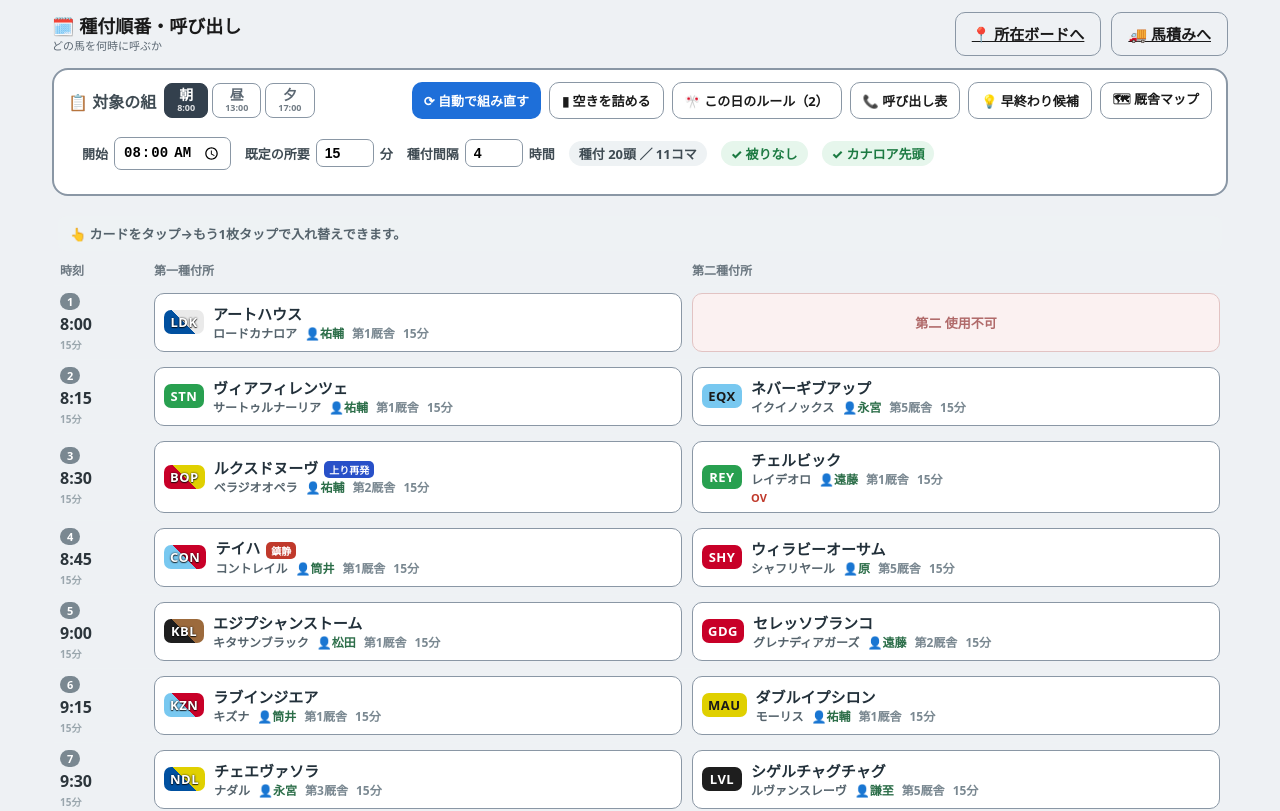
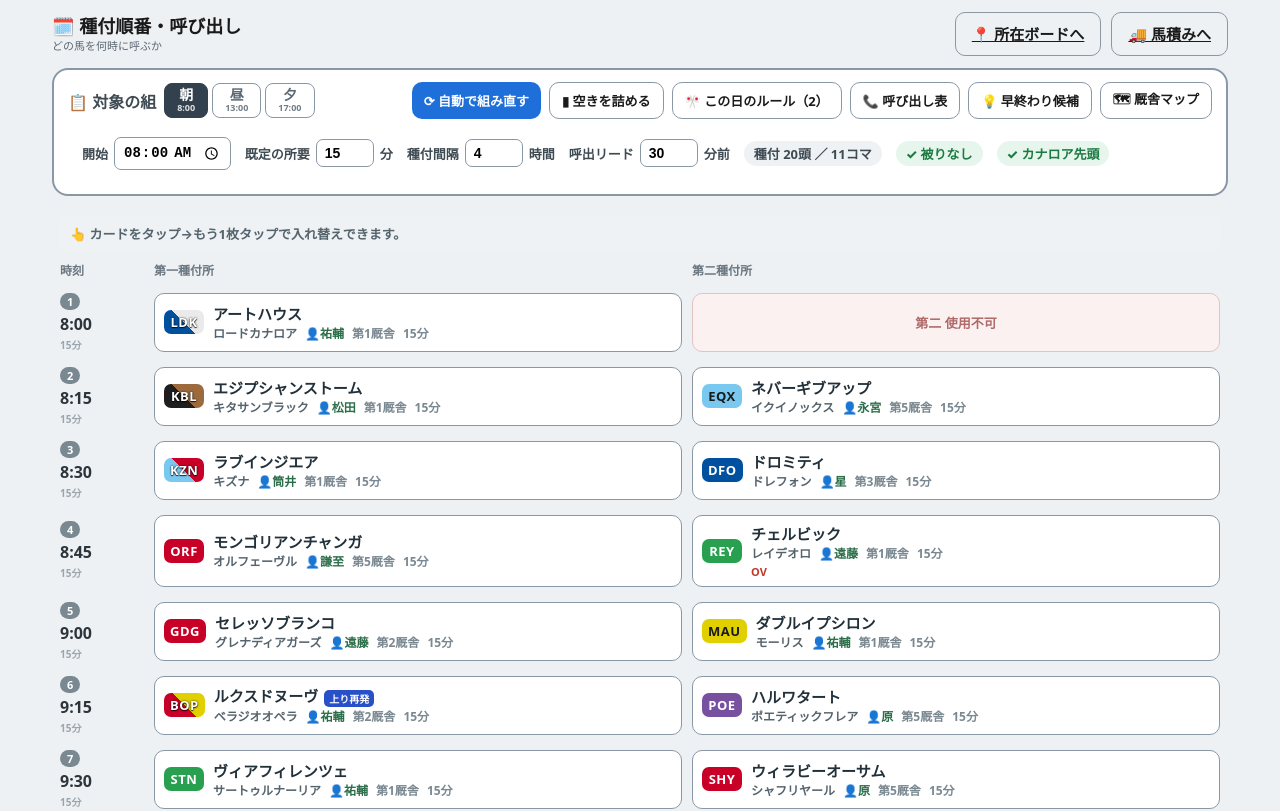
Before and after one commit to kitsunefox-code/umatsumi-yard, a Next.js app: page /schedule in a window 1280 px wide. Shown: the top 811 px of the page. Built offline with nearby package versions, Linux system fonts and the light colour scheme.

Commit message:
種付順番: 時刻ベース編成で赤(4h違反/被り)を自動回避・所在ボードの実種付時刻(matedTs)で4h計測・固定時刻入力・呼び出し表(種付N分前=待機/洗い場)

```diff
--- a/app/board/page.tsx
+++ b/app/board/page.tsx
@@ -251,7 +251,10 @@
   // 場所変更に伴う付随情報（種付所の記録・帰宅時刻）
   function zoneExtra(m: Mare, zone: Zone): Partial<Mare> {
     const p: Partial<Mare> = {};
-    if (zone === "第一種付所" || zone === "第二種付所") p.matedAt = zone;
+    if (zone === "第一種付所" || zone === "第二種付所") {
+      p.matedAt = zone;
+      p.matedTs = Date.now(); // 種付時刻（4h間隔の起点）
+    }
     if (zone === "帰宅") p.departedTs = m.departedTs ?? Date.now();
     return p;
   }
--- a/app/globals.css
+++ b/app/globals.css
@@ -3221,3 +3221,98 @@
     display: none;
   }
 }
+
+/* 固定時刻・呼び出しリード */
+.fixed-tag {
+  display: inline-block;
+  margin-left: 6px;
+  font-size: 10px;
+  font-weight: 800;
+  color: #fff;
+  background: #7a4fd0;
+  border-radius: 5px;
+  padding: 1px 5px;
+  vertical-align: middle;
+}
+.call-note {
+  font-size: 11px;
+  font-weight: 600;
+  color: #7a8891;
+  margin-left: 8px;
+}
+.call-legend {
+  display: grid;
+  grid-template-columns: 66px 78px 1fr 128px;
+  gap: 8px;
+  padding: 2px 12px 6px;
+  font-size: 11px;
+  font-weight: 800;
+  color: #9aa6ad;
+}
+.call-row {
+  display: grid;
+  grid-template-columns: 66px 78px 1fr 128px;
+  align-items: center;
+  gap: 8px;
+  padding: 8px 12px;
+  border-top: 1px solid #eef2f4;
+}
+.call-row.fixed {
+  background: #f5f0fd;
+}
+.call-time {
+  font-weight: 800;
+  font-size: 18px;
+  color: #1f6feb;
+}
+.call-mate {
+  font-size: 12px;
+  font-weight: 700;
+  color: #6b7780;
+}
+.call-mid {
+  display: flex;
+  align-items: center;
+  gap: 8px;
+  flex-wrap: wrap;
+  min-width: 0;
+}
+.call-fix {
+  display: flex;
+  align-items: center;
+  gap: 4px;
+}
+.call-fix input[type="time"] {
+  padding: 4px 5px;
+  border: 1.5px solid var(--line-strong, #c7d0d6);
+  border-radius: 6px;
+  font-size: 13px;
+  font-weight: 700;
+  width: 96px;
+}
+.call-fix-clear {
+  border: none;
+  background: #e0d3f5;
+  color: #6a3fb0;
+  border-radius: 999px;
+  width: 20px;
+  height: 20px;
+  font-size: 11px;
+  font-weight: 800;
+  cursor: pointer;
+}
+@media (max-width: 720px) {
+  .call-legend {
+    grid-template-columns: 54px 66px 1fr 108px;
+  }
+  .call-row {
+    grid-template-columns: 54px 66px 1fr 108px;
+    gap: 5px;
+  }
+  .call-sire {
+    display: none;
+  }
+  .call-fix input[type="time"] {
+    width: 84px;
+  }
+}
--- a/app/schedule/page.tsx
+++ b/app/schedule/page.tsx
@@ -10,7 +10,9 @@
   normCode,
   noteKind,
 } from "@/lib/board";
+import type { Mare } from "@/lib/board";
 import { STALLIONS, BARNS, stallionName, groomOf, barnOf } from "@/lib/barns";
+import { cloudEnabled, subscribeBoard } from "@/lib/cloud";
 import {
   Mating,
   Round,
@@ -26,6 +28,7 @@
   startMinutes,
   matingTimes,
   fmtTime,
+  toMin,
   roundMinutes,
   earlyFinishPick,
   firstOnly,
@@ -48,10 +51,26 @@
   note?: string;
 }): M2 => ({ id: r.id, mareName: r.mareName, sireCode: r.sireCode, note: r.note });
 
-// 先行する組（朝→昼→夕）の種付時刻＋間隔から、この組で呼べる最早時刻を求める
-function computeEarliest(g: GroupKey, o: Options): Record<string, number> {
+function safeParse(s: string): Record<string, string> {
+  try {
+    return JSON.parse(s);
+  } catch {
+    return {};
+  }
+}
+
+// 先行する組（朝→昼→夕）の種付時刻＋間隔、および所在ボードの実際の種付終了から、
+// この組で各種牡馬を呼べる最早時刻（絶対分）を求める。realEnd=種牡馬コード→実種付終了(絶対分)
+function computeEarliest(
+  g: GroupKey,
+  o: Options,
+  realEnd: Record<string, number> = {}
+): Record<string, number> {
   const idx = DAY_ORDER.indexOf(g);
   const out: Record<string, number> = {};
+  const bump = (c: string, e: number) => {
+    if (out[c] == null || e > out[c]) out[c] = e;
+  };
   for (let k = 0; k < idx; k++) {
     const gk = DAY_ORDER[k];
     let rs: Round[] | null = null;
@@ -63,13 +82,19 @@
         } catch {}
       }
     }
-    if (!rs) rs = autoSchedule(groupRoster(gk).map(toMating), o);
+    if (!rs)
+      rs = autoSchedule(
+        groupRoster(gk).map(toMating),
+        o,
+        {},
+        {},
+        toMin(START_BY_GROUP[gk])
+      );
     const t = matingTimes(rs, START_BY_GROUP[gk], o);
-    for (const c in t) {
-      const e = t[c] + o.gapMin;
-      if (out[c] == null || e > out[c]) out[c] = e;
+    for (const c in t) bump(c, t[c] + o.gapMin);
   }
-  }
+  // 所在ボードの実績（実際の種付終了）を優先的に反映
+  for (const c in realEnd) bump(c, realEnd[c] + o.gapMin);
   return out;
 }
 
@@ -95,6 +120,9 @@
   const [showCall, setShowCall] = useState(false);
   const [opts, setOpts] = useState<Options>(defaultOptions());
   const [sel, setSel] = useState<{ i: number; lane: "a" | "b" } | null>(null);
+  const [fixedTimes, setFixedTimes] = useState<Record<string, string>>({});
+  const [accessKey, setAccessKey] = useState<string | null>(null);
+  const [boardMares, setBoardMares] = useState<Mare[]>([]);
 
   const matings: Mating[] = useMemo(
     () =>
@@ -107,7 +135,7 @@
     [group]
   );
 
-  // オプション復元
+  // オプション復元＋所在ボードの合言葉
   useEffect(() => {
     if (typeof window === "undefined") return;
     const saved = localStorage.getItem("sched:opts");
@@ -116,7 +144,58 @@
         setOpts({ ...defaultOptions(), ...JSON.parse(saved) });
       } catch {}
     }
+    setAccessKey(localStorage.getItem("mare-transport-access-key"));
   }, []);
+
+  // 所在ボードを購読（実際の種付時刻を4h間隔の基準に使う）
+  useEffect(() => {
+    if (!cloudEnabled || !accessKey) return;
+    let unsub = () => {};
+    subscribeBoard(accessKey, (data) => setBoardMares(data?.mares ?? []))
+      .then((u) => {
+        if (u) unsub = u;
+      })
+      .catch(() => {});
+    return () => unsub();
+  }, [accessKey]);
+
+  // 固定時刻（この組）の復元
+  useEffect(() => {
+    if (typeof window === "undefined") return;
+    const s = localStorage.getItem("sched:fixed:" + group);
+    setFixedTimes(s ? safeParse(s) : {});
+  }, [group]);
+
+  // 所在ボードの matedTs から、種牡馬別の実・種付終了（絶対分）
+  const realEnd = useMemo(() => {
+    const map: Record<string, number> = {};
+    for (const mare of boardMares) {
+      if (!mare.matedTs) continue;
+      const c = normCode(mare.sireCode);
+      const d = new Date(mare.matedTs);
+      const end =
+        d.getHours() * 60 + d.getMinutes() + (opts.durations[c] || opts.defaultDur);
+      if (map[c] == null || end > map[c]) map[c] = end;
+    }
+    return map;
+  }, [boardMares, opts.durations, opts.defaultDur]);
+
+  const fixedMin = useMemo(() => {
+    const m: Record<string, number> = {};
+    for (const id in fixedTimes) if (fixedTimes[id]) m[id] = toMin(fixedTimes[id]);
+    return m;
+  }, [fixedTimes]);
+
+  const baseStart = toMin(START_BY_GROUP[group]);
+  function buildRounds(o: Options, fx = fixedMin) {
+    return autoSchedule(
+      matings,
+      o,
+      computeEarliest(group, o, realEnd),
+      fx,
+      baseStart
+    );
+  }
 
   // 組の切替：開始時刻を既定にし、保存があれば復元・無ければ自動生成
   useEffect(() => {
@@ -131,8 +210,7 @@
         } catch {}
       }
     }
-    if (!restored)
-      setRounds(autoSchedule(matings, opts, computeEarliest(group, opts)));
+    if (!restored) setRounds(buildRounds(opts));
     // eslint-disable-next-line react-hooks/exhaustive-deps
   }, [group]);
 
@@ -148,7 +226,20 @@
     setOpts(next);
     if (typeof window !== "undefined")
       localStorage.setItem("sched:opts", JSON.stringify(next));
-    setRounds(autoSchedule(matings, next, computeEarliest(group, next)));
+    setRounds(buildRounds(next));
+  }
+  // 固定時刻の設定
+  function setFixed(id: string, hhmm: string) {
+    const next = { ...fixedTimes };
+    if (hhmm) next[id] = hhmm;
+    else delete next[id];
+    setFixedTimes(next);
+    setSel(null);
+    if (typeof window !== "undefined")
+      localStorage.setItem("sched:fixed:" + group, JSON.stringify(next));
+    const fx: Record<string, number> = {};
+    for (const k in next) if (next[k]) fx[k] = toMin(next[k]);
+    setRounds(buildRounds(opts, fx));
   }
   function setPriority(code: string, p: Priority | "") {
     const pr = { ...opts.priorities };
@@ -181,13 +272,13 @@
 
   function rebuild() {
     setSel(null);
-    setRounds(autoSchedule(matings, opts, computeEarliest(group, opts)));
+    setRounds(buildRounds(opts));
   }
 
   // この組で各種牡馬を呼べる最早時刻（4h間隔）＋各コマの絶対分
   const earliest = useMemo(
-    () => computeEarliest(group, opts),
-    [group, opts]
+    () => computeEarliest(group, opts, realEnd),
+    [group, opts, realEnd]
   );
   const startMins = useMemo(
     () => startMinutes(rounds, start, opts),
@@ -307,6 +398,9 @@
           <div className="sched-card-txt">
             <div className="sched-mare">
               {m.mareName || "（牝馬未定）"}
+              {fixedTimes[m.id] && (
+                <span className="fixed-tag">📌{fixedTimes[m.id]}</span>
+              )}
               {fo && <span className="first-tag">{fo}</span>}
               {k === "agari-re" && <span className="first-tag re">上り再発</span>}
             </div>
@@ -459,6 +553,23 @@
             />
             時間
           </label>
+          <label title="呼び出しから種付までの準備（待機＋洗い場）">
+            呼出リード
+            <input
+              type="number"
+              min={0}
+              max={120}
+              step={5}
+              value={opts.prepMin}
+              onChange={(e) =>
+                applyOpts({
+                  ...opts,
+                  prepMin: Math.max(0, Number(e.target.value) || 0),
+                })
+              }
+            />
+            分前
+          </label>
           <span className="sched-stat">
             種付 {scheduled}頭 ／ {rounds.length}コマ
           </span>
@@ -590,7 +701,18 @@
       {/* 呼び出し表（時刻順・誰を何時に呼ぶか） */}
       {showCall && (
         <section className="call-sheet">
-          <div className="call-head">📞 呼び出し表（時刻順）</div>
+          <div className="call-head">
+            📞 呼び出し表（時刻順）
+            <span className="call-note">
+              呼ぶ時刻＝種付{opts.prepMin}分前（待機＋洗い場）／📌で時刻固定
+            </span>
+          </div>
+          <div className="call-legend">
+            <span>呼ぶ</span>
+            <span>種付</span>
+            <span>牝馬・種牡馬</span>
+            <span>固定</span>
+          </div>
           <div className="call-rows">
             {rounds.flatMap((r, i) =>
               (["a", "b"] as const)
@@ -598,18 +720,47 @@
                 .filter((m): m is Mating => !!m)
                 .map((m) => {
                   const fo = firstOnly(m);
+                  const isFixed = fixedTimes[m.id];
                   return (
-                    <div className="call-row" key={m.id}>
-                      <span className="call-time">{times[i]}</span>
+                    <div
+                      className={`call-row${isFixed ? " fixed" : ""}`}
+                      key={m.id}
+                    >
+                      <span className="call-time">
+                        {fmtTime(startMins[i] - opts.prepMin)}
+                      </span>
+                      <span className="call-mate">種付 {times[i]}</span>
+                      <span className="call-mid">
                         <span className="call-mare">
                           {m.mareName || "（牝馬未定）"}
                         </span>
                         <Badge code={m.sireCode} />
-                      <span className="call-sire">{stallionName(m.sireCode)}</span>
+                        <span className="call-sire">
+                          {stallionName(m.sireCode)}
+                        </span>
                         {groomOf(m.sireCode) && (
-                        <span className="call-groom">👤{groomOf(m.sireCode)}</span>
+                          <span className="call-groom">
+                            👤{groomOf(m.sireCode)}
+                          </span>
                         )}
                         {fo && <span className="first-tag">{fo}</span>}
+                      </span>
+                      <span className="call-fix">
+                        <input
+                          type="time"
+                          value={isFixed || ""}
+                          onChange={(e) => setFixed(m.id, e.target.value)}
+                        />
+                        {isFixed && (
+                          <button
+                            className="call-fix-clear"
+                            onClick={() => setFixed(m.id, "")}
+                            title="固定解除"
+                          >
+                            ✕
+                          </button>
+                        )}
+                      </span>
                     </div>
                   );
                 })
--- a/lib/board.ts
+++ b/lib/board.ts
@@ -38,6 +38,7 @@
   note?: string; // 順番表の注記（上り・鎮静※・指定 昼ＫＺＮ など）
   enteredTs?: number; // 馬積場到着（滞在時間の起点。ms）
   matedAt?: string; // 入った種付所（第一種付所 / 第二種付所）
+  matedTs?: number; // 種付所に入った時刻（種付間隔4hの起点。ms）
   departedTs?: number; // 帰宅時刻（ms）
   treats?: string[]; // 処置タグ（促進剤 / ピン止め / 陰部チェック）
 };
--- a/lib/schedule.ts
+++ b/lib/schedule.ts
@@ -34,6 +34,7 @@
   durations: Record<string, number>; // 種牡馬コード→平均所要（分）
   defaultDur: number; // 既定の所要（分）
   gapMin: number; // 同じ種牡馬の種付間隔（分）＝既定4時間
+  prepMin: number; // 呼び出しから種付までの準備（待機＋洗い場）分
 };
 export function defaultOptions(): Options {
   return {
@@ -43,11 +44,12 @@
     durations: {},
     defaultDur: 15,
     gapMin: 240,
+    prepMin: 30,
   };
 }
 
-// 1コマ（第一・第二種付所で最大2頭。a=第一 / b=第二）
-export type Round = { a?: Mating; b?: Mating };
+// 1コマ（第一・第二種付所で最大2頭。a=第一 / b=第二）。startMin=このコマの開始絶対分（固定/間隔待ちのギャップ）
+export type Round = { a?: Mating; b?: Mating; startMin?: number };
 
 export type Issue = "same" | "groom" | "stall" | "first2" | "lane" | "solo" | "consec";
 export const ISSUE_LABEL: Record<Issue, string> = {
@@ -96,82 +98,79 @@
   return out;
 }
 
-function pickPartner(
-  pool: Mating[],
-  used: Set<string>,
-  i: number,
-  a: Mating,
-  o: Options,
-  prevGrooms: string[],
-  avoidConsec: boolean
-): Mating | undefined {
-  const rankA = rankOf(a.sireCode, o.priorities);
-  for (let j = i + 1; j < pool.length; j++) {
-    const c = pool[j];
-    if (used.has(c.id)) continue;
-    if (rankOf(c.sireCode, o.priorities) > rankA + 1) break; // 優先度が離れすぎ
-    if (concurrentConflict(a.sireCode, c.sireCode) !== null) continue;
-    if (nf(a) && nf(c)) continue; // 第一は1頭まで
-    if (isSolo(a, o) || isSolo(c, o)) continue;
-    if (avoidConsec) {
-      const gs = [groomOf(a.sireCode), groomOf(c.sireCode)];
-      if (gs.some((g) => g && o.noConsecGrooms.includes(g) && prevGrooms.includes(g)))
-        continue;
-    }
-    return c;
-  }
-  return undefined;
-}
-
-// 自動で被らない順番を組む。earliest=種牡馬コード→この組で種付できる最早の絶対分（4h間隔用）
+// 時刻ベースで自動編成（4h間隔・固定時刻を守り、赤＝被り/間隔違反を出さない）
+// earliest=種牡馬コード→この組で種付できる最早の絶対分、fixed=牝馬id→固定開始分、baseStart=組開始の絶対分
 export function autoSchedule(
   matings: Mating[],
   o: Options,
-  earliest: Record<string, number> = {}
+  earliest: Record<string, number> = {},
+  fixed: Record<string, number> = {},
+  baseStart = 480
 ): Round[] {
-  const fc = "LDK";
   const rk = (m: Mating) => rankOf(m.sireCode, o.priorities);
-  const em = (m: Mating) => earliest[normCode(m.sireCode)] ?? -1;
-  const deg: Record<string, number> = {};
-  for (const m of matings)
-    deg[m.id] = matings.filter(
-      (x) => x.id !== m.id && concurrentConflict(m.sireCode, x.sireCode) !== null
-    ).length;
-  const pool = [...matings].sort((x, y) => {
-    const rr = rk(x) - rk(y);
-    if (rr) return rr;
-    const ee = em(x) - em(y); // 4h制約で早く呼べない馬は後ろへ
-    if (ee) return ee;
-    const fx = normCode(x.sireCode) === fc ? 1 : 0;
-    const fy = normCode(y.sireCode) === fc ? 1 : 0;
-    if (fx !== fy) return fy - fx;
-    return deg[y.id] - deg[x.id];
-  });
+  const earliestOf = (m: Mating) =>
+    fixed[m.id] ?? earliest[normCode(m.sireCode)] ?? baseStart;
   const rounds: Round[] = [];
-  const used = new Set<string>();
-  let prevGrooms: string[] = [];
-  for (let i = 0; i < pool.length; i++) {
-    const a = pool[i];
-    if (used.has(a.id)) continue;
-    used.add(a.id);
-    if (isSolo(a, o)) {
-      rounds.push({ a });
-      prevGrooms = [groomOf(a.sireCode)];
-      continue;
+  const times = () => startMinutesBase(rounds, baseStart, o);
+  const lastEnd = () => {
+    if (!rounds.length) return baseStart;
+    const ts = times();
+    return ts[rounds.length - 1] + roundMinutes(rounds[rounds.length - 1], o);
+  };
+
+  function place(m: Mating) {
+    const et = earliestOf(m);
+    const pinned = fixed[m.id] != null;
+    const solo = isSolo(m, o);
+    if (!solo && !pinned) {
+      // 既存コマ（時刻順）で、et以降かつ相方に組める空きレーンを探す
+      const ts = times();
+      const order = rounds.map((_, i) => i).sort((x, y) => ts[x] - ts[y]);
+      for (const i of order) {
+        const r = rounds[i];
+        if (ts[i] < et) continue;
+        const other = r.a || r.b;
+        if (r.a && r.b) continue;
+        if (other && isSolo(other, o)) continue;
+        if (other) {
+          if (concurrentConflict(m.sireCode, other.sireCode) !== null) continue;
+          if (nf(m) && nf(other)) continue;
+        }
+        if (!r.a) r.a = m;
+        else if (nf(m) && !nf(r.a)) {
+          r.b = r.a;
+          r.a = m;
+        } else r.b = m;
+        return;
+      }
     }
-    let b = pickPartner(pool, used, i, a, o, prevGrooms, true);
-    if (!b) b = pickPartner(pool, used, i, a, o, prevGrooms, false);
-    if (b) used.add(b.id);
-    let ra = a;
-    let rb = b;
-    if (b && nf(b) && !nf(a)) {
-      ra = b;
-      rb = a;
-    } // 上り/鎮静を第一（a）へ
-    rounds.push({ a: ra, b: rb });
-    prevGrooms = [ra, rb].filter(Boolean).map((m) => groomOf((m as Mating).sireCode));
+    // 新規コマ（必要なら間隔待ちのギャップ／固定でピン）
+    const startMin = pinned || et > lastEnd() ? et : undefined;
+    rounds.push({ a: m, startMin });
   }
-  return rounds;
+
+  const fixedM = matings
+    .filter((m) => fixed[m.id] != null)
+    .sort((a, b) => fixed[a.id] - fixed[b.id]);
+  const rest = matings
+    .filter((m) => fixed[m.id] == null)
+    .sort((x, y) => {
+      const rr = rk(x) - rk(y);
+      if (rr) return rr;
+      const ee = earliestOf(x) - earliestOf(y); // 早く呼べない馬は後ろへ
+      if (ee) return ee;
+      const fx = normCode(x.sireCode) === "LDK" ? 1 : 0;
+      const fy = normCode(y.sireCode) === "LDK" ? 1 : 0;
+      return fy - fx;
+    });
+  for (const m of fixedM) place(m);
+  for (const m of rest) place(m);
+  // 時刻順に並べ替えて返す
+  const ts = times();
+  return rounds
+    .map((_, i) => i)
+    .sort((a, b) => ts[a] - ts[b])
+    .map((i) => rounds[i]);
 }
 
 // 1コマの所要（分）＝2頭の長い方
@@ -185,19 +184,23 @@
   const mm = ((total % 60) + 60) % 60;
   return `${hh}:${String(mm).padStart(2, "0")}`;
 }
-function toMin(hhmm: string): number {
+export function toMin(hhmm: string): number {
   const [h, m] = (hhmm || "8:00").split(":").map((n) => parseInt(n, 10) || 0);
   return h * 60 + m;
 }
-// 各コマの開始（絶対分）
-export function startMinutes(rounds: Round[], start: string, o: Options): number[] {
-  let t = toMin(start);
+// 各コマの開始（絶対分）。startMin（固定/間隔待ち）があればその時刻以降にずらす
+function startMinutesBase(rounds: Round[], baseMin: number, o: Options): number[] {
+  let t = baseMin;
   const out: number[] = [];
   for (const r of rounds) {
-    out.push(t);
-    t += roundMinutes(r, o);
+    const s = r.startMin != null ? Math.max(r.startMin, t) : t;
+    out.push(s);
+    t = s + roundMinutes(r, o);
   }
   return out;
+}
+export function startMinutes(rounds: Round[], start: string, o: Options): number[] {
+  return startMinutesBase(rounds, toMin(start), o);
 }
 // 各コマの開始時刻（表示用）
 export function startTimes(rounds: Round[], start: string, o: Options): string[] {
```
Lines whose indentation alone changed are shown as unchanged.
